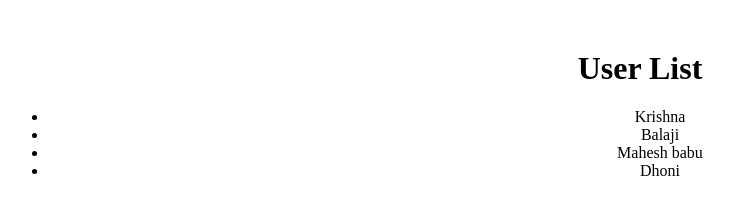
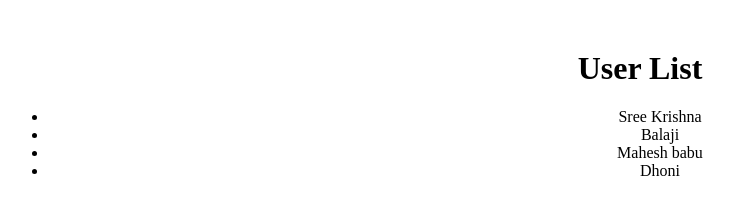
Before and after one commit to Balajicyberbells/Docker-react-app, a React (Create React App) app: page / in a window 1280 px wide. Shown: the top 198 px of the page, without its empty margins (0-734 px from the left). Built offline with nearby package versions, Linux system fonts and the light colour scheme.

Commit message:
Sree added

```diff
--- a/src/App.js
+++ b/src/App.js
@@ -1,6 +1,6 @@
 import React from 'react';
 
-const users = ['Krishna', 'Balaji', 'Mahesh babu', 'Dhoni'];
+const users = ['Sree Krishna', 'Balaji', 'Mahesh babu', 'Dhoni'];
 
 function App() {
   return (
```
